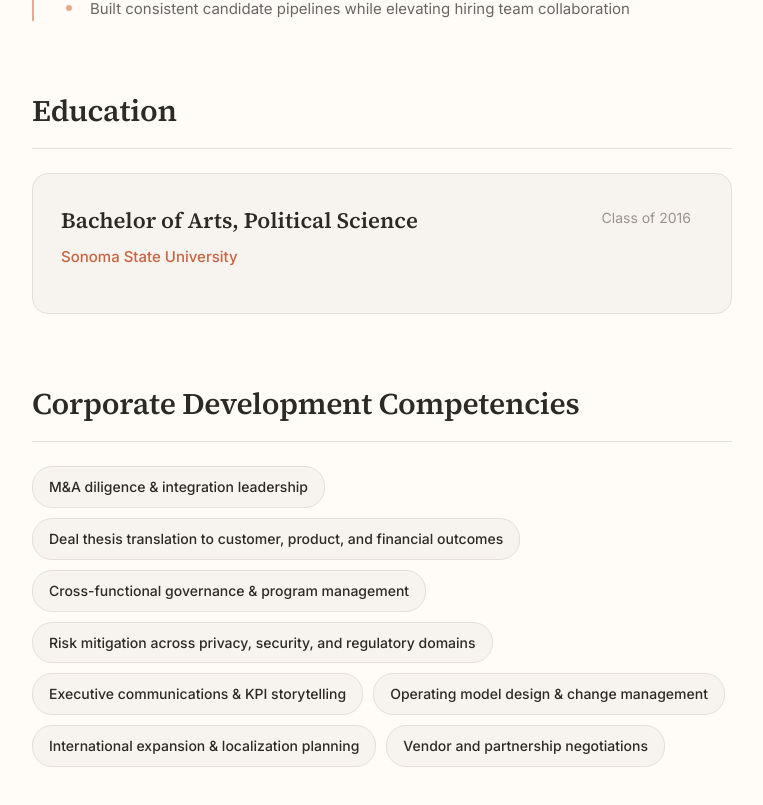
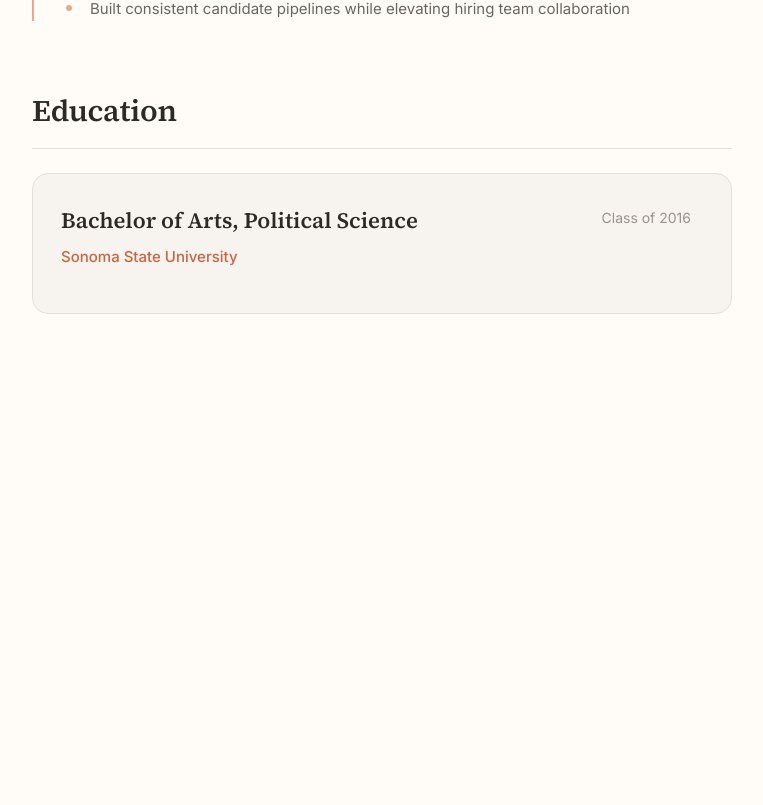
Before and after one commit to theryanhunt/homepage, a React (Vite) app: page /homepage/career in a window 1280 px wide. Shown: the part 1912-2717 px from the top of the page, without its empty margins (258-1021 px from the left). After the commit the page ends 2330 px from the top, so only its background shows below. Built offline with nearby package versions, Linux system fonts and the light colour scheme.

Commit message:
Remove corporate development competencies section

```diff
--- a/src/pages/Career.jsx
+++ b/src/pages/Career.jsx
@@ -73,17 +73,6 @@ const education = [
   }
 ]
 
-const competencies = [
-  'M&A diligence & integration leadership',
-  'Deal thesis translation to customer, product, and financial outcomes',
-  'Cross-functional governance & program management',
-  'Risk mitigation across privacy, security, and regulatory domains',
-  'Executive communications & KPI storytelling',
-  'Operating model design & change management',
-  'International expansion & localization planning',
-  'Vendor and partnership negotiations'
-]
-
 export default function Career() {
   return (
     <div className="container career">
@@ -132,17 +121,6 @@ export default function Career() {
           ))}
         </div>
       </section>
-
-      <section className="career-section">
-        <h2>Corporate Development Competencies</h2>
-        <div className="skills-grid">
-          {competencies.map((skill, index) => (
-            <span key={index} className="skill-tag">
-              {skill}
-            </span>
-          ))}
-        </div>
-      </section>
     </div>
   )
 }
```
